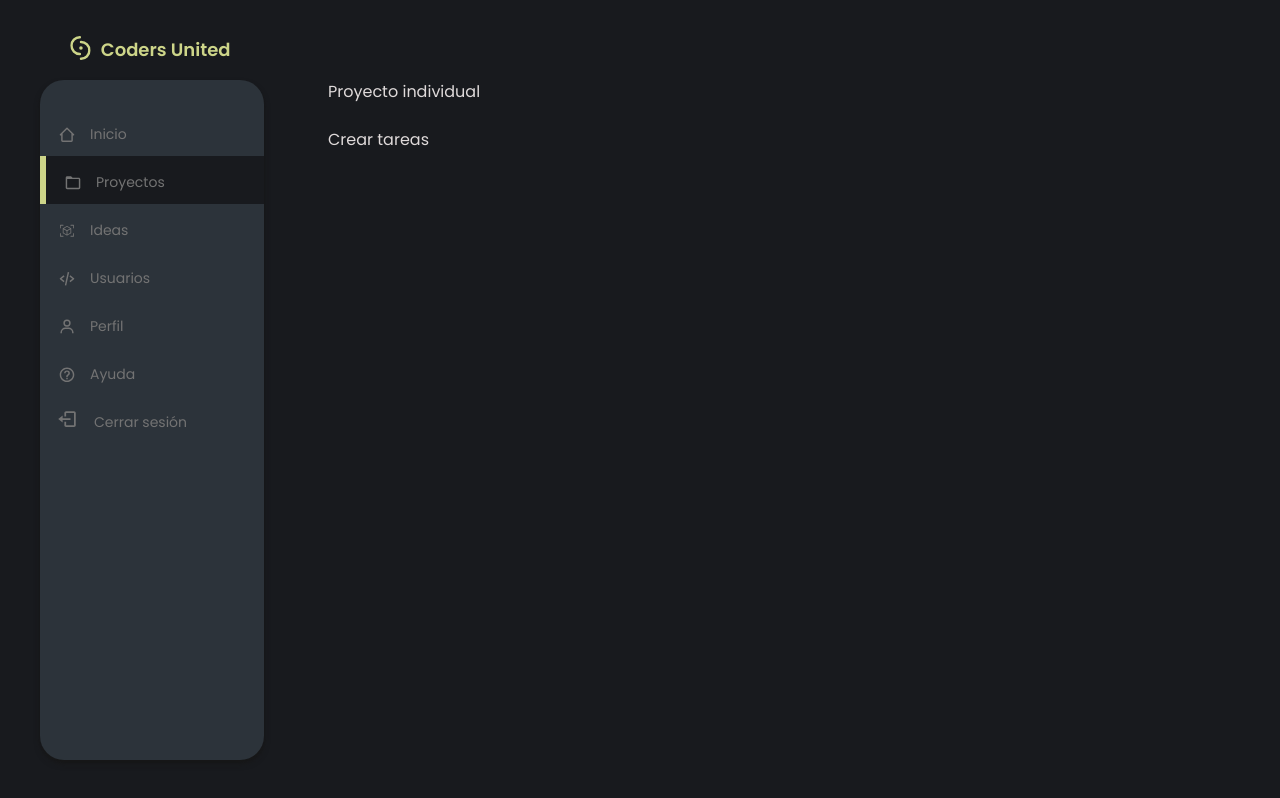
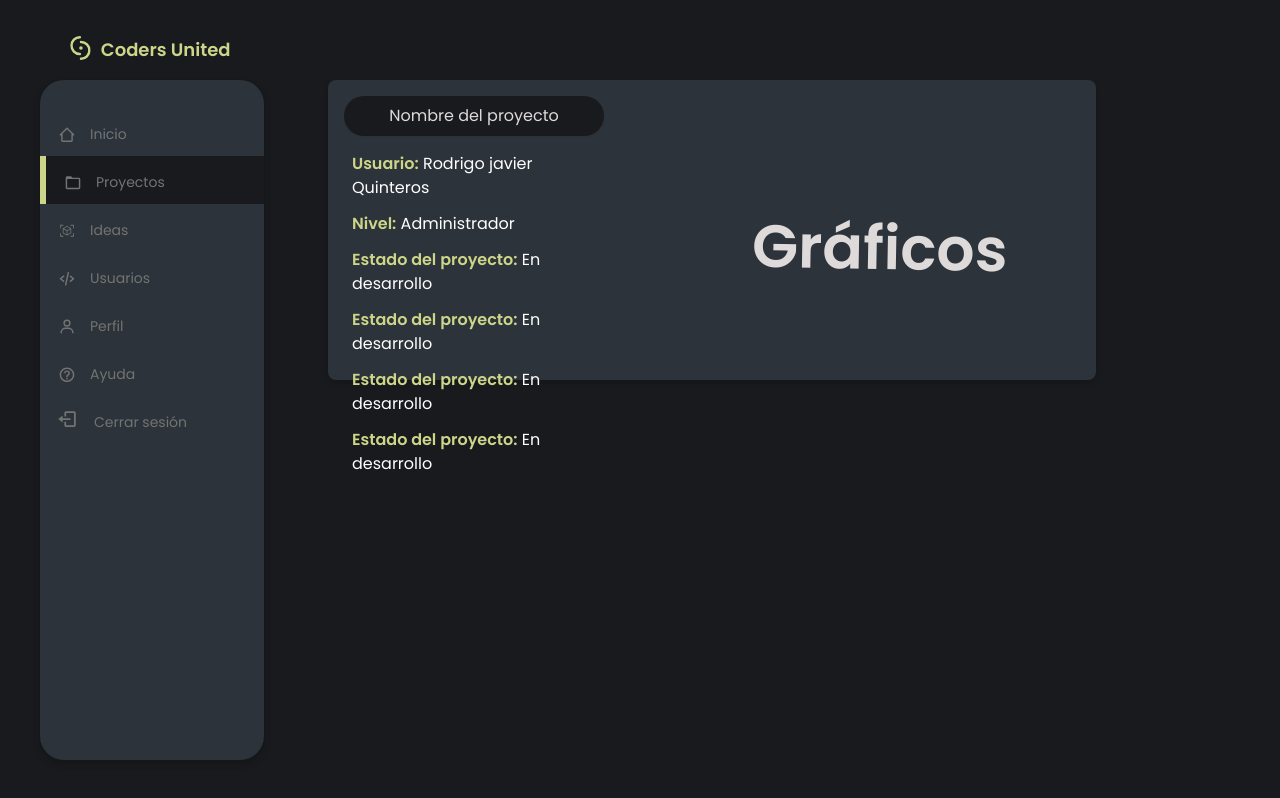
Before and after one commit to rodrigo745/coders-united, a Next.js app: page /pages/1/proyectos/proyecto_creado/1 in a window 1280 px wide. Built offline with nearby package versions, Linux system fonts and the light colour scheme.

Commit message:
tablero informacion general

```diff
--- a/src/app/pages/(dashboard)/[name]/proyectos/proyecto_creado/[id]/page.jsx
+++ b/src/app/pages/(dashboard)/[name]/proyectos/proyecto_creado/[id]/page.jsx
@@ -3,9 +3,45 @@ import Link from "next/link";
 export default function IdProyecto({params}){
 
     return(
-        <div>
-            <p>Proyecto individual</p><br />
-            <Link href={`./${params.id}/tareas`}>Crear tareas</Link>
+        <div className="">
+            <div>
+                {/* Main */}
+                <div className="cuadro w-[60vw] h-[300px] rounded-lg shadow-md p-4">
+                    {/* Tablero info general */}
+                    <h2 className="rounded-full w-[260px] text-center fondo shadow-sm  p-2">Nombre del proyecto</h2>
+                    <div className="flex">
+                        <div className="mt-4 ml-2">
+                            <p className="font-bold amarillo"> Usuario:
+                                <span className="text-white font-normal"> Rodrigo javier Quinteros</span>
+                            </p>
+                            <p className="font-bold amarillo mt-3"> Nivel:
+                                <span className="text-white font-normal"> Administrador</span>
+                            </p>
+                            <p className="font-bold amarillo mt-3"> Estado del proyecto:
+                                <span className="text-white font-normal"> En desarrollo</span>
+                            </p>
+                            <p className="font-bold amarillo mt-3"> Estado del proyecto:
+                                <span className="text-white font-normal"> En desarrollo</span>
+                            </p>
+                            <p className="font-bold amarillo mt-3"> Estado del proyecto:
+                                <span className="text-white font-normal"> En desarrollo</span>
+                            </p>
+                            <p className="font-bold amarillo mt-3"> Estado del proyecto:
+                                <span className="text-white font-normal"> En desarrollo</span>
+                            </p>
+                        </div>
+                        <div className="flex justify-center items-center w-[60%] h-56 ml-20">
+                            <p className="text-6xl font-bold rotate-1">Gráficos</p>
+                        </div>
+                    </div>
+                </div>
+                <div>
+                    {/* navegacion del proyecto */}
+
+                </div>
+            </div>
+            <div>{/* Columna izquierda */}</div>
         </div>
+
     )
 }
```
